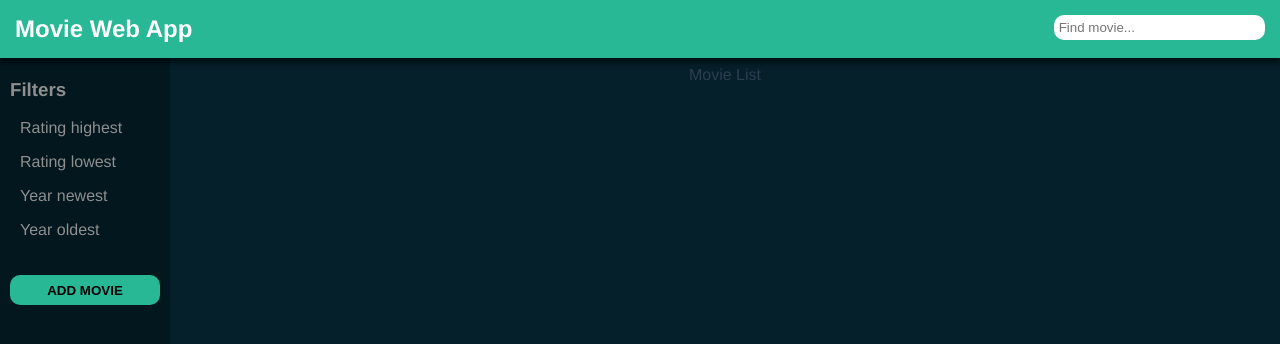
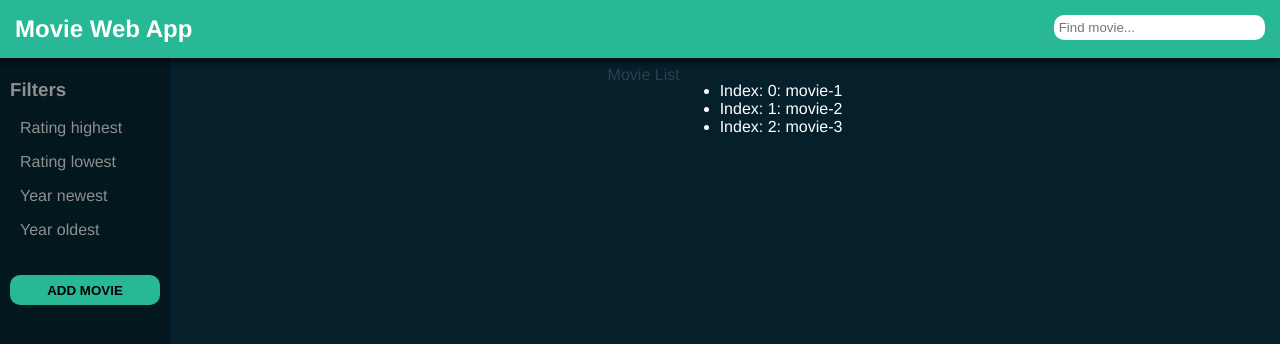
Before and after one commit to abdul23lm/movie-web-app-using-vue, a Vue app: page / in a window 1280 px wide. Shown: the top 344 px of the page. Built offline with nearby package versions, Linux system fonts and the light colour scheme.

Commit message:
Add listing on MovieList

```diff
--- a/src/components/MovieList.vue
+++ b/src/components/MovieList.vue
@@ -1,11 +1,37 @@
 <template>
   <div id="movie-container">
       Movie List
+      <ul>
+          <li
+          style="color: white"
+          v-for="(movie, index) in movies"
+          :key="movie.id"
+          >
+            Index: {{ index }}: {{ movie.name }}</li>
+      </ul>
   </div>
 </template>
 
 <script>
 export default {
+    data() {
+        return {
+            movies: [
+                {
+                    id: 1,
+                    name: 'movie-1'
+                },
+                {
+                    id: 2,
+                    name: 'movie-2'
+                },
+                {
+                    id: 3,
+                    name: 'movie-3'
+                }
+            ]
+        }
+    }
 
 }
 </script>
```
